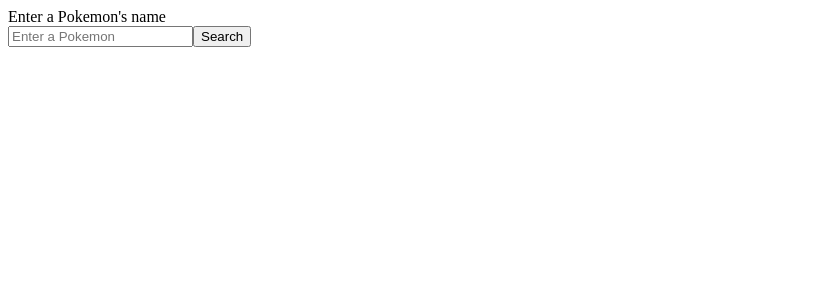
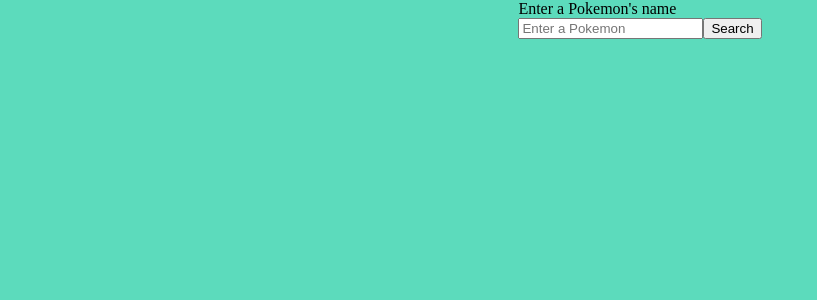
Before and after one commit to swatson9008/pokedexts, a React (Vite) app: page / in a window 1280 px wide. Shown: the top 300 px of the page, without its empty margins (0-817 px from the left). Built offline with nearby package versions, Linux system fonts and the light colour scheme.

Commit message:
fixed a bug with styling

```diff
--- a/src/App.tsx
+++ b/src/App.tsx
@@ -9,9 +9,10 @@ function App() {
     <BrowserRouter>
       <PokemonDataProvider>
         <Routes>
-          <Route path="/" element={<MainPage />} />
+        <Route element={<MainPage />}>
           <Route index element={<IntroPage />} />
           <Route path="/pokemon/:name" element={<PokemonDetails />} />
+        </Route>
         </Routes>
       </PokemonDataProvider>
     </BrowserRouter>
--- a/src/pages/mainPage.tsx
+++ b/src/pages/mainPage.tsx
@@ -5,7 +5,6 @@ export default function MainPage() {
   return (
     <main>
       <Global />
-      testing
       <Outlet />
     </main>
   );
--- a/src/styles/global.ts
+++ b/src/styles/global.ts
@@ -8,6 +8,7 @@ const Global = createGlobalStyle`
     flex-direction: column;
     background-color: #5cdbbc;
     height: 100%;
+    align-items: center;
   }
 
   a {
```
